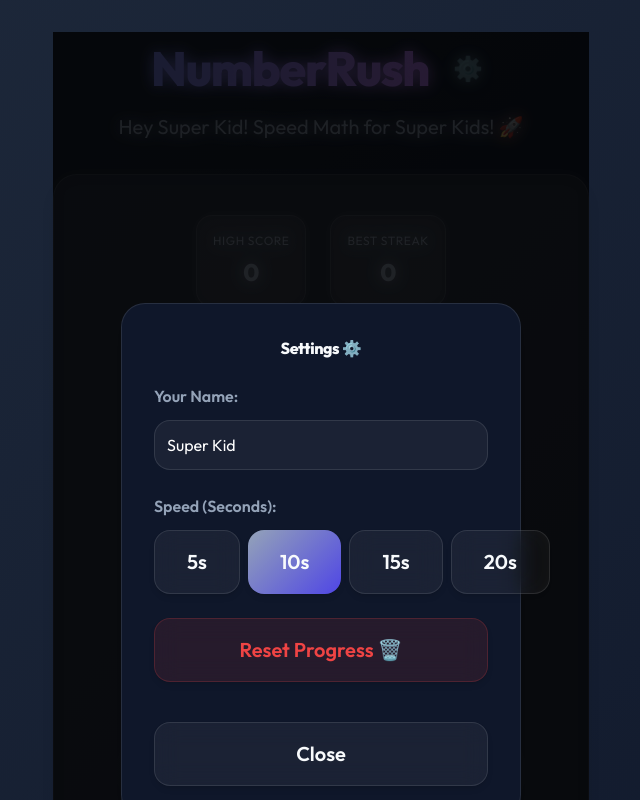
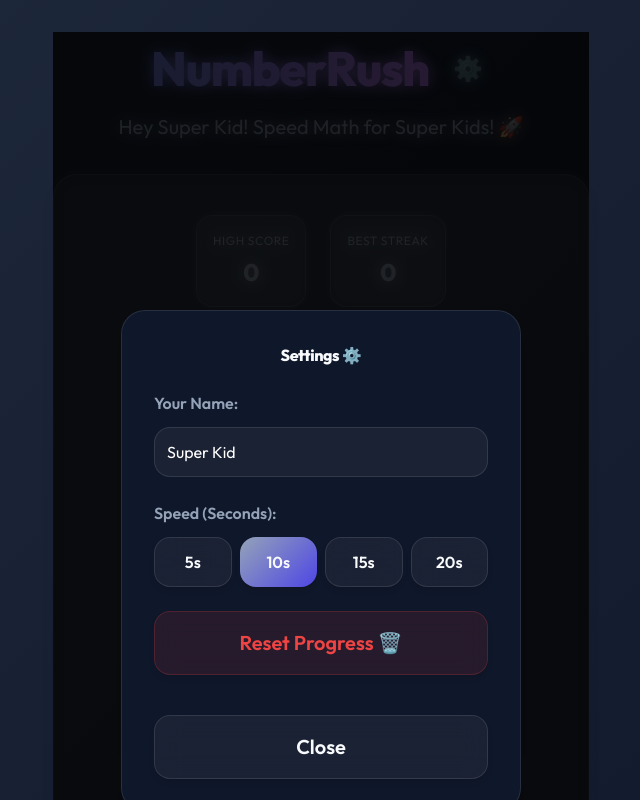
Before and after one commit to toanle88/NumberRush, a React (Vite) app: page / in a window 1280 px wide. Both pictures are taken after a click on the button "⚙️". Shown: the top 800 px of the page, without its empty margins (319-959 px from the left). Built offline with nearby package versions, Linux system fonts and the light colour scheme.

Commit message:
fix: resolve timer options overflow in settings modal

```diff
--- a/src/App.css
+++ b/src/App.css
@@ -433,6 +433,11 @@
   gap: 0.5rem;
 }
 
+.timer-options button {
+  padding: 0.75rem 0.25rem;
+  font-size: 1rem;
+}
+
 .setting-item button.danger {
   background: rgba(239, 68, 68, 0.1);
   color: var(--color-error);
```
